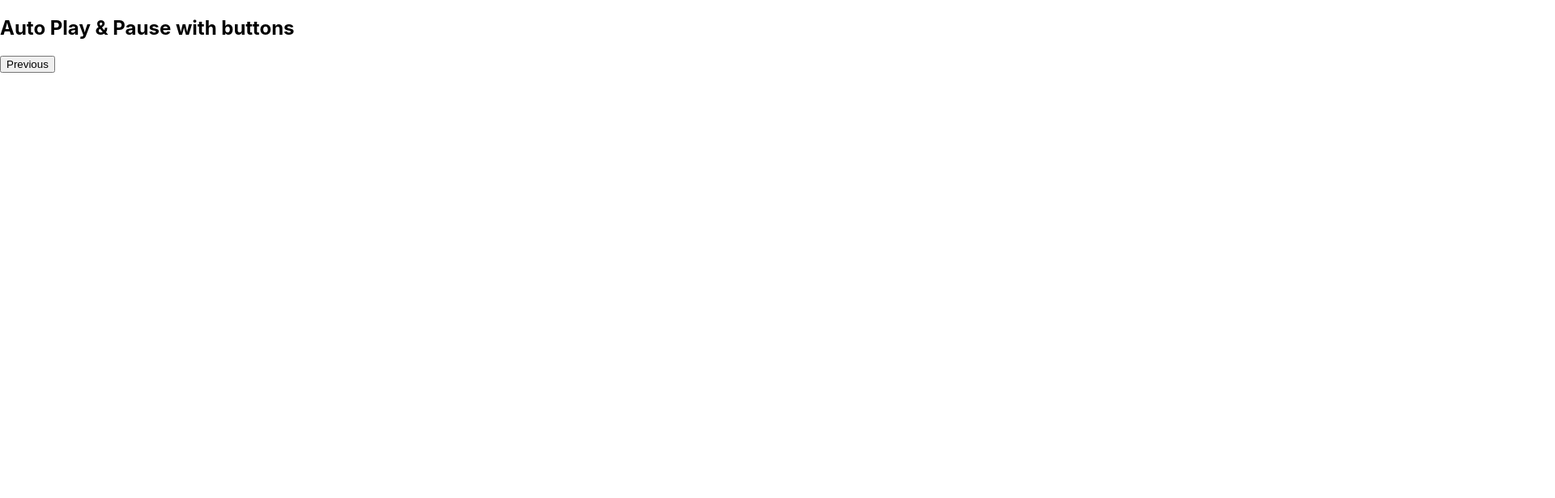
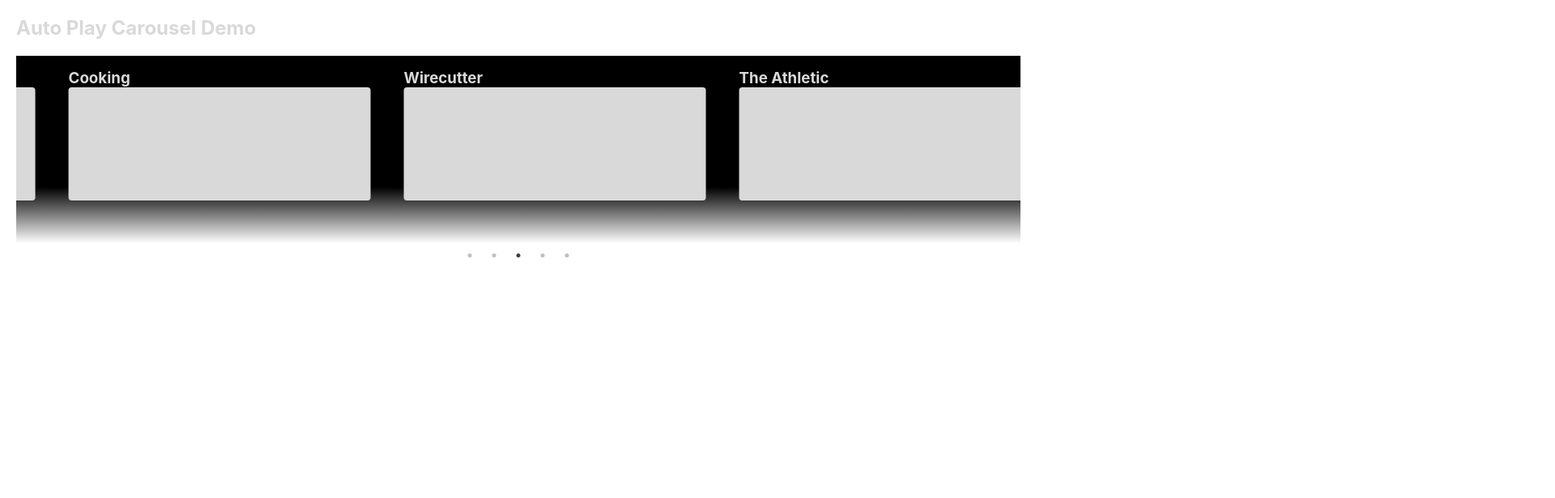
Before and after one commit to Fordenstraz/Brainstation-Industry-project---team-4, a React (Create React App) app: page / in a window 1280 px wide. Shown: the top 616 px of the page at 81% size, 1920 px wide, since content can reach past the window. Built offline with nearby package versions, Linux system fonts and the light colour scheme.

Commit message:
Basic styling

```diff
--- a/src/components/AutoCarousel/AutoCarousel.jsx
+++ b/src/components/AutoCarousel/AutoCarousel.jsx
@@ -1,17 +1,13 @@
 // Styling:
 import "./AutoCarousel.scss";
+import "slick-carousel/slick/slick.css";
+import "slick-carousel/slick/slick-theme.css";
 // Imports:
 import React, { useRef } from "react";
 import Slider from "react-slick";
 
 export default function AutoCarousel() {
 	let sliderRef = useRef(null);
-	const play = () => {
-		sliderRef.slickPlay();
-	};
-	const pause = () => {
-		sliderRef.slickPause();
-	};
 
 	const settings = {
 		dots: true,
@@ -19,44 +15,44 @@ export default function AutoCarousel() {
 		slidesToShow: 3,
 		slidesToScroll: 1,
 		autoplay: true,
-		autoplaySpeed: 500,
+		autoplaySpeed: 2500,
+		pauseOnHover: true,
+		adaptiveHeight: true,
 	};
+
 	return (
-		<div className='slider-container'>
-			<h2>Auto Play {"&"} Pause with buttons</h2>
-			<Slider
-				ref={slider => (sliderRef = slider)}
-				{...settings}>
-				<div>
-					<h3>1</h3>
-				</div>
-				<div>
-					<h3>2</h3>
-				</div>
-				<div>
-					<h3>3</h3>
-				</div>
-				<div>
-					<h3>4</h3>
-				</div>
-				<div>
-					<h3>5</h3>
-				</div>
-				<div>
-					<h3>6</h3>
-				</div>
-			</Slider>
-			<div style={{ textAlign: "center" }}>
-				<button
-					className='button'
-					onClick={play}>
-					Play
-				</button>
-				<button
-					className='button'
-					onClick={pause}>
-					Pause
-				</button>
+		<div className='auto-carousel'>
+			<div className='slider-container'>
+				<h2>Auto Play Carousel Demo</h2>
+
+				<Slider
+					ref={slider => (sliderRef = slider)}
+					{...settings}>
+					<article className='auto-carousel__slide'>
+						<h3 className='auto-carousel__title'>Audio</h3>
+						<div className='auto-carousel__image-container'></div>
+					</article>
+
+					<article className='auto-carousel__slide'>
+						<h3 className='auto-carousel__title'>Games</h3>
+						<div className='auto-carousel__image-container'></div>
+					</article>
+
+					<article className='auto-carousel__slide'>
+						<h3 className='auto-carousel__title'>Cooking</h3>
+						<div className='auto-carousel__image-container'></div>
+					</article>
+
+					<article className='auto-carousel__slide'>
+						<h3 className='auto-carousel__title'>Wirecutter</h3>
+						<div className='auto-carousel__image-container'></div>
+					</article>
+
+					<article className='auto-carousel__slide'>
+						<h3 className='auto-carousel__title'>The Athletic</h3>
+						<div className='auto-carousel__image-container'></div>
+					</article>
+				</Slider>
 			</div>
 		</div>
 	);
--- a/src/components/AutoCarousel/AutoCarousel.scss
+++ b/src/components/AutoCarousel/AutoCarousel.scss
@@ -1,4 +1,37 @@
-//
+// Imports:
+@use "../../styles/partials/_mixins";
 
 .auto-carousel {
+	height: 20vh;
+	padding: 0 1.25rem;
+	margin: 0 auto;
+	color: #d9d9d9;
+
+	@mixin tablet {
+		padding: 0 3%;
+	}
+
+	@mixin desktop {
+		max-width: 75rem;
+	}
+
+	&__slide {
+		height: 25vh;
+		width: 50%;
+		padding: 1rem;
+		margin: 0 1rem;
+		background-image: linear-gradient(180deg, black 70%, white 100%);
+	}
+
+	&__title {
+		margin: 0;
+	}
+
+	&__image-container {
+		height: 70%;
+		width: 90%;
+		background-color: #d9d9d9;
+		border-radius: 0.25rem;
+		overflow: hidden;
+	}
 }
--- /dev/null
+++ b/src/styles/partials/_mixins.scss
@@ -0,0 +1,16 @@
+// Breakpoints (as used on NYT site)
+$tablet: 46.25rem;
+$desktop: 66.875rem;
+
+// Media Querries
+@mixin tablet {
+	@media (min-width: $tablet) {
+		@content;
+	}
+}
+
+@mixin desktop {
+	@media (min-width: $desktop) {
+		@content;
+	}
+}
```
